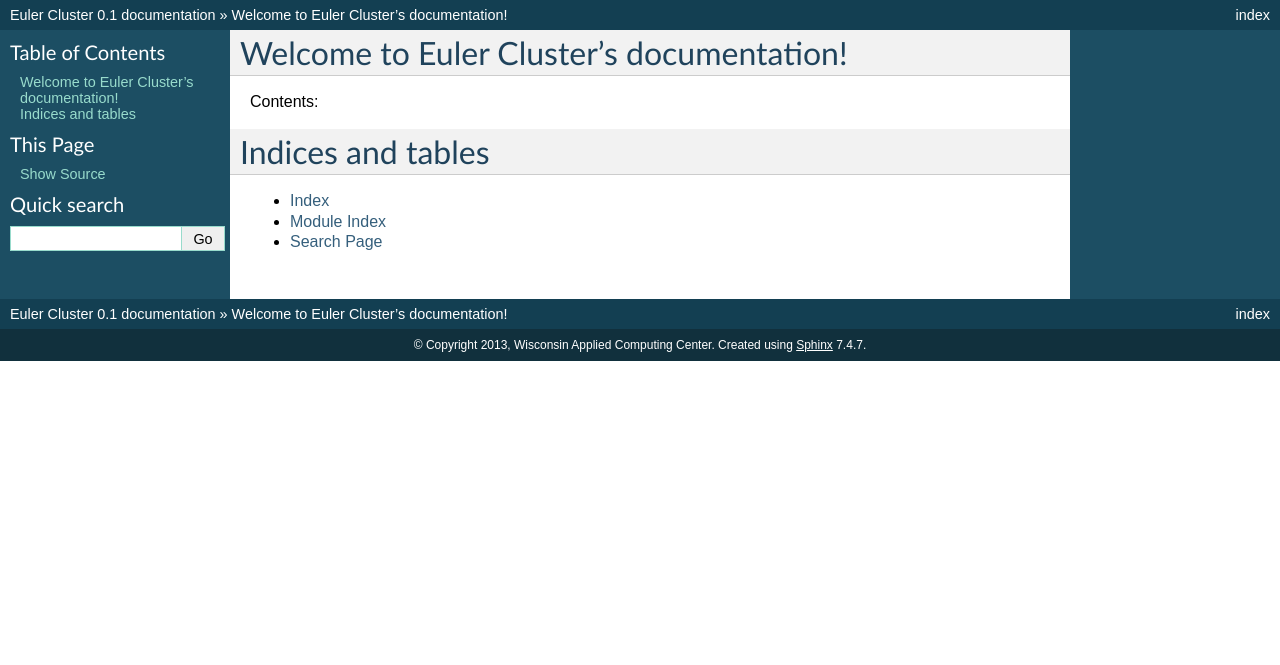
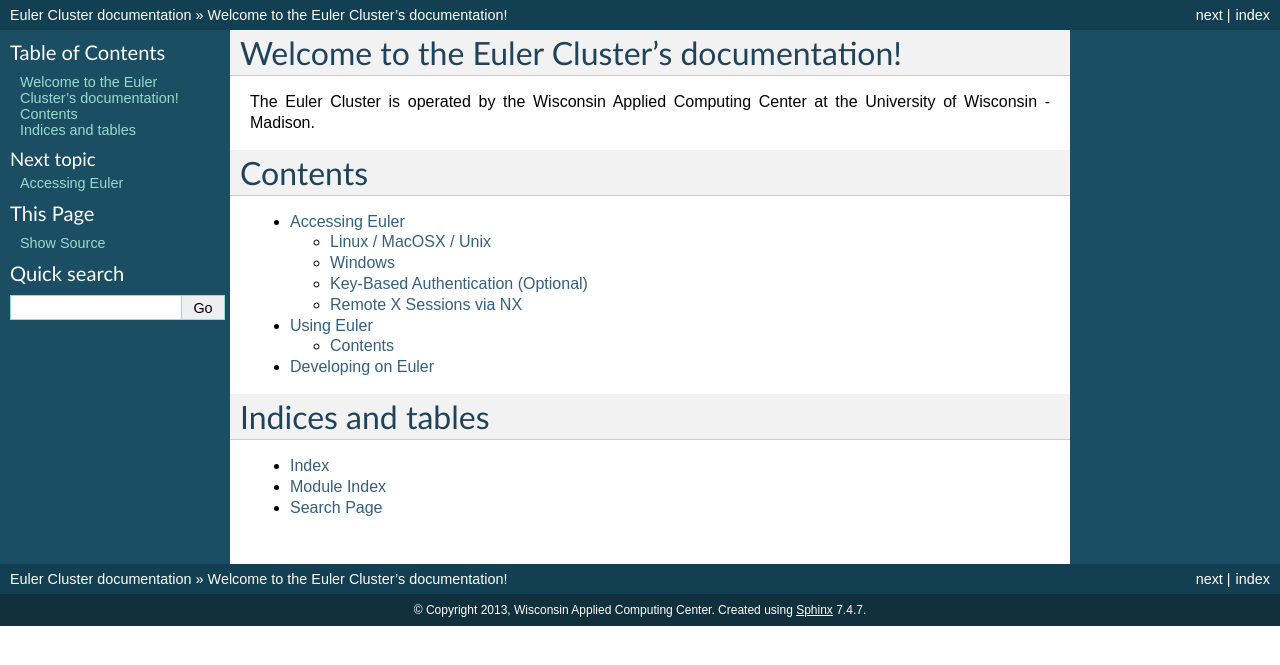
Before and after one commit to wiscacc/docs.wiscacc.org, a Sphinx documentation site: the page built from docs/index.rst, in a window 1280 px wide. Shown: the top 665 px of the page. Built offline with Sphinx 7.4.7, drawn with Linux system fonts in a browser that asks for light colours.

Commit message:
Generating initial documentation structure Removed version number (for now)

```diff
--- /dev/null
+++ b/docs/accessing.rst
@@ -0,0 +1,32 @@
+===============
+Accessing Euler
+===============
+
+Euler is accessible via SSH at hostname ``euler.wacc.wisc.edu``. Accounts for research projects may be requested by contacting `Dan Negrut <http://homepages.cae.wisc.edu/~negrut/>`_.
+
+The following describes how to login from various operating systems.
+
+---------------------
+Linux / MacOSX / Unix
+---------------------
+
+-------
+Windows
+-------
+`Putty <http://www.chiark.greenend.org.uk/~sgtatham/putty/>`_ is one of the most common SSH clients for Windows.
+
+-----------------------------------
+Key-Based Authentication (Optional)
+-----------------------------------
+Public key-based authentication allows you to access resources without explicitly entering a password every time. This section is optional and is not required in order to access Euler.
+
+Linux / MacOSX / Unix
+---------------------
+OpenSSH-based clients typically include a command named ``ssh-keygen`` which is used to generate the private and public keys.
+
+Windows
+-------
+
+------------------------
+Remote X Sessions via NX
+------------------------
--- a/docs/conf.py
+++ b/docs/conf.py
@@ -48,9 +48,9 @@
 # built documents.
 #
 # The short X.Y version.
-version = '0.1'
+version = ''
 # The full version, including alpha/beta/rc tags.
-release = '0.1'
+release = ''
 
 # The language for content autogenerated by Sphinx. Refer to documentation
 # for a list of supported languages.
--- /dev/null
+++ b/docs/developing.rst
@@ -0,0 +1,2 @@
+Developing on Euler
+===================
--- a/docs/index.rst
+++ b/docs/index.rst
@@ -3,13 +3,20 @@
    You can adapt this file completely to your liking, but it should at least
    contain the root `toctree` directive.
 
-Welcome to Euler Cluster's documentation!
-=========================================
+Welcome to the Euler Cluster's documentation!
+=============================================
 
-Contents:
+The Euler Cluster is operated by the Wisconsin Applied Computing Center at the University of Wisconsin - Madison.
+
+Contents
+========
 
 .. toctree::
    :maxdepth: 2
+
+   accessing.rst
+   using.rst
+   developing.rst
 
 
 
--- /dev/null
+++ b/docs/using/modules.rst
@@ -0,0 +1,5 @@
+===================
+Environment Modules
+===================
+
+Euler uses `Environment Modules <http://modules.sourceforge.net>`_ to provide access to the various software packages available to users.
--- /dev/null
+++ b/docs/using/torque.rst
@@ -0,0 +1,5 @@
+==========================
+Submitting Jobs via TORQUE
+==========================
+
+Euler uses the `TORQUE Resource Manager <http://www.adaptivecomputing.com/products/open-source/torque/>`_ for managing compute jobs on the cluster.
```
Also changed, not shown: docs/using.rst (added, +15 -0 lines).
